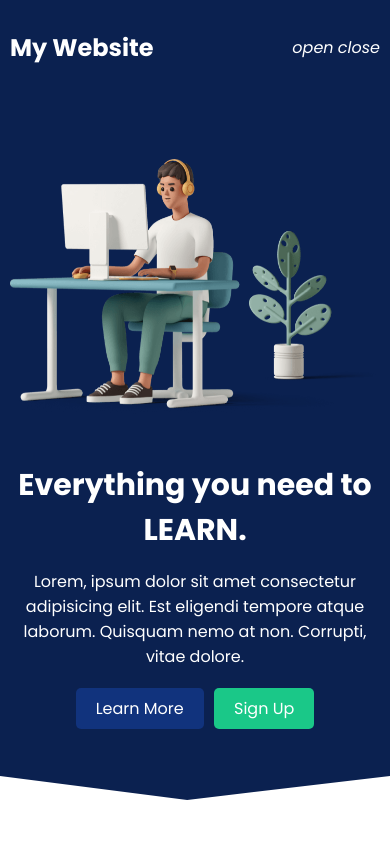
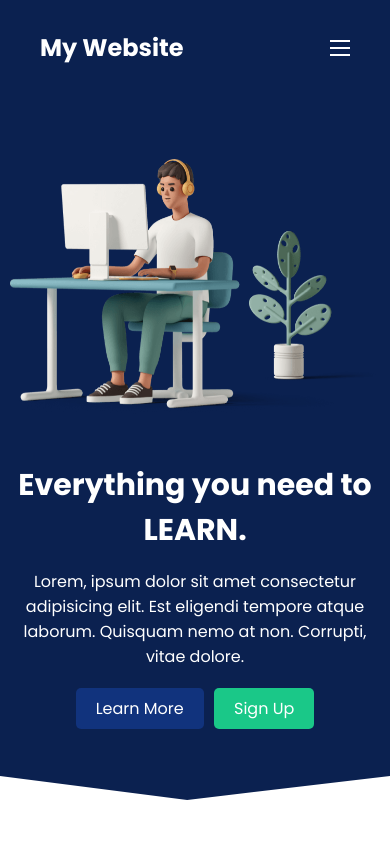
Before and after one commit to Franklin-raph/scholarjoint-LMS-Client, a plain HTML site: page index.html in a window 390 px wide. Shown: the top 844 px of the page. Drawn offline with nearby package versions, Linux system fonts and the light colour scheme.

Commit message:
added a nav toggler

```diff
--- a/index.html
+++ b/index.html
@@ -5,6 +5,7 @@
     <meta http-equiv="X-UA-Compatible" content="IE=edge">
     <meta name="viewport" content="width=device-width, initial-scale=1.0">
     <title>Document</title>
+    <link href="https://cdn.jsdelivr.net/npm/remixicon@2.5.0/fonts/remixicon.css" rel="stylesheet">
     <link rel="stylesheet" href="/css/index.css">
 </head>
 <body>
@@ -12,9 +13,13 @@
         <div class="container">
             <nav>
                 <h1 class="logo">My Website</h1>
-                <div class="toggler">
+                <div class="toggler" onclick="toggleNav()">
+                    <!-- <i class="ri-layout-grid-fill"></i>
                     <i onclick="openNav()">open</i>
-                    <i onclick="closeNav()">close</i>
+                    <i onclick="closeNav()">close</i> -->
+                    <span></span>
+                    <span></span>
+                    <span></span>
                 </div>
                 <ul class="navLinks">
                     <li><a href="#">Home</a></li>
@@ -88,13 +93,13 @@
     </section>
 
     <script>
-        function openNav(){
-            document.querySelector('.hero nav ul').style.maxHeight = "100vh"
+        function toggleNav(){
+            document.querySelector('.hero ul').classList.toggle('showNav')
         }
 
-        function closeNav(){
-            document.querySelector('.hero nav ul').style.maxHeight = "0"
-        }
+        // function closeNav(){
+        //     document.querySelector('.hero nav ul').style.maxHeight = "0"
+        // }
     </script>
 </body>
 </html>
--- a/scss/base/_mediaquery.scss
+++ b/scss/base/_mediaquery.scss
@@ -70,13 +70,19 @@
 
         nav{
             position: relative;
+            padding: 30px;
+            width: 100%;
+
+            .toggler{
+                display: block;
+            }
         }
             ul{
                 position: absolute;
                 background-color: #{$white-color};
                 top: 85%;
                 text-align: center;
-                width: 100%;
+                width: 86%;
                 z-index: 1;
                 max-height: 0;
                 overflow: hidden;
--- a/scss/sections/_hero.scss
+++ b/scss/sections/_hero.scss
@@ -9,6 +9,18 @@
         justify-content: space-between;
         margin-bottom: 3rem;
         padding: 30px 0;
+
+        .toggler{
+            display: none;
+        }
+
+        .toggler span{
+            width: 20px;
+            height: 2px;
+            background-color: #{$white-color};
+            display: block;
+            margin: 5px 0;
+        }
     }
 
     ul{
@@ -51,3 +63,7 @@
         transform: translateY(-10%);
     }
 }
+
+.showNav{
+    max-height: 100vh !important;
+}
```
Also changed, not shown: css/index.css, 1 other file.
